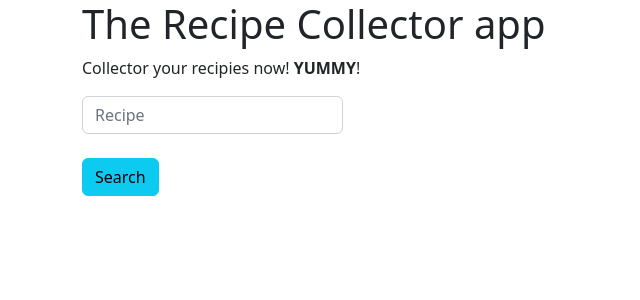
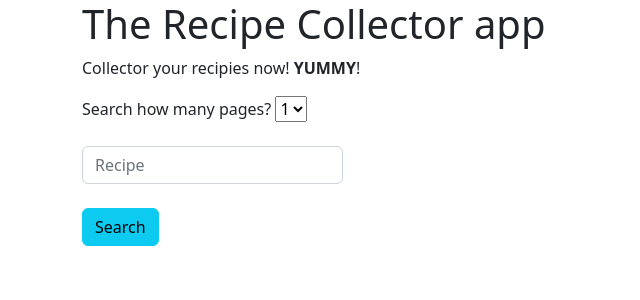
Before and after one commit to bstringer/ingredient_list_app, a Flask app: page /Recipe_Collector in a window 1280 px wide. Shown: the top 300 px of the page, without its empty margins (0-640 px from the left). Run offline with Flask 2, Linux system fonts and the light colour scheme; some libraries are stand-ins or nearby versions.

Commit message:
Working search and resluts page with table of ingreadient and info.

```diff
--- a/main.py
+++ b/main.py
@@ -19,9 +19,13 @@ def home_path():
 @app.route("/collection", methods= ['GET', 'POST'])
 def collection():
     if request.method == 'POST':
+        recipe_obj = {}
+        recipe_list = []
         req_dat = request.form.getlist('chkbx')
-        print("req_dat P", req_dat, flush=True)
-        return_package = web_navigator.web_collect(req_dat)
+        for each in req_dat:
+            recipe_obj.update(json.loads(each))
+        # print("req_dat P", recipe_obj, flush=True)
+        return_package = web_navigator.web_collect(recipe_obj)
     return render_template('resultsPage.html', return_package=return_package)
 
 ##############################################################
@@ -33,7 +37,7 @@ def pass_data():
         req_dat = request.get_json()
         print("POSTED DATA: ", req_dat, flush=True)
         if req_dat['location'] == "webNavSearch":
-            return_package = web_navigator.search_recipe(req_dat['package'])
+            return_package = web_navigator.search_recipe(req_dat)
         else:
             return_package = "Error occured"
         return jsonify(return_package)
--- a/static/js/main.js
+++ b/static/js/main.js
@@ -22,7 +22,8 @@ function search_form(){
     $('#table_here').html("<h3>Working...</h3>")
     var send_package = {
         "location": "webNavSearch",
-        "package": $('#searchbar').val()
+        "package": $('#searchbar').val(),
+        "numpage": $('#numpage').val()
     }
     url = "http://localhost:9000/pass_data"
     ajax_return(url, send_package, create_table, failpass)
@@ -49,32 +50,21 @@ function create_table(recieve_list){
                             <tbody>'
 
     for (const meal in recieve_list) {
+        var meal_obj = {}
+        meal_obj[meal] = recieve_list[meal]
+        console.log("meal_obj", meal_obj)
         request_table += '<tr class="table-default" onclick="selectRow(this)"><td>'
         request_table +='<div class="form-check">'
-        request_table +="<input class='form-check-input' name='chkbx' type='checkbox' value='"+recieve_list[meal]["link"]+"'>\
+        request_table +="<input class='form-check-input' name='chkbx' meal='"+meal+"' type='checkbox' value='"+JSON.stringify(meal_obj)+"'>\
                         </div></td>"
         request_table += '<td>'+meal+'</td>'
         request_table += '<td> <img height="150" width="200" src="'+recieve_list[meal]["image"]+'"></td></tr>'
     }
     request_table += '</tbody></table>'
-    request_table +='</form>'
     $('#table_here').html(request_table)
 }
-
 
 function selectRow(row){
     var firstInput = row.getElementsByTagName('input')[0];
     firstInput.checked = !firstInput.checked;
 }
-
-// function render_menu(){
-//     look_up_list = []
-//     checkboxes = document.getElementsByName("chkbx");
-//     selectedCboxes = Array.prototype.slice.call(checkboxes).filter(ch => ch.checked==true);
-//     for (let i = 0; i < selectedCboxes.length; i++) {
-//         look_up_list.push(selectedCboxes[i].id)
-//     }
-//     console.log("look_up_list: ", look_up_list)
-//     url = window.location.href + "/collection"
-//     ajax_return(url, look_up_list, console.log, console.log)
-// }
--- a/templates/searchpage.html
+++ b/templates/searchpage.html
@@ -18,6 +18,21 @@
       </h1>
       <p class="subtitle">
         Collector your recipies now! <strong>YUMMY</strong>!
+
+        <div>
+          <label for="numpage">Search how many pages?</label>
+          <select id="numpage">
+            <option>1</option>
+            <option>2</option>
+            <option>3</option>
+            <option>4</option>
+            <option>5</option>
+            <option>6</option>
+            <option>7</option>
+            <option>8</option>
+          </select>
+        </div>
+        <br>
 
         <div class="row">
           <div class="col col-lg-3">
--- a/web_navigator.py
+++ b/web_navigator.py
@@ -13,11 +13,12 @@ import time;
 
 PATH = "C:\Program Files (x86)\chromedriver.exe";
 
-def search_recipe(searchword):
+def search_recipe(req_dat):
+    searchword = req_dat['package']
+    pages = int(req_dat['numpage'])
     driver = webdriver.Chrome(PATH);
     driver.get("https://www.allrecipes.com/")
     collect_recipes_obj = {}
-    pages = 5
 
     #Click to open up the searchbar
     search_icon = driver.find_element_by_class_name("general-search__icon-button")
@@ -28,7 +29,6 @@ def search_recipe(searchword):
     search.send_keys(Keys.RETURN)
 
     for i in range(pages):
-        print("pages: ", i, flush=True)
 
         try:
             search_results = WebDriverWait(driver, 10).until(
@@ -52,21 +52,21 @@ def search_recipe(searchword):
 
         next_page = driver.find_element(By.LINK_TEXT, 'NEXT')
         next_page.send_keys(Keys.RETURN)
-        print("next_page", flush=True)
         time.sleep(1)
 
     driver.quit()
     return collect_recipes_obj
 
 
-def web_collect(search_list):
+def web_collect(search_obj):
     driver = webdriver.Chrome(PATH);
     driver.get("https://www.allrecipes.com/")
     parts = []
     recipe_obj = {}
 
-    for recipie_link in search_list:
-        print("recipie_link", recipie_link, flush=True)
+    for meal in search_obj:
+        meal_info = search_obj[meal]
+        recipie_link = meal_info["link"]
         driver.get(recipie_link)
 
         try:
@@ -78,51 +78,67 @@ def web_collect(search_list):
                 EC.presence_of_element_located((By.ID, "mntl-structured-ingredients_1-0"))
             )
 
+            ingredient_string = ""
             info = search_results.find_elements_by_tag_name("p")
             for each_ingredient in info:
                 ingredient = each_ingredient.find_element_by_css_selector('span[data-ingredient-name="true"]')
                 quantity = each_ingredient.find_element_by_css_selector('span[data-ingredient-quantity="true"]')
                 units = each_ingredient.find_element_by_css_selector('span[data-ingredient-unit="true"]')
-                createOrFill_obj(ingredient.text, quantity.text, units.text, recipe_obj)
+                ingredient_string += createOrFill_obj(ingredient.text, quantity.text, units.text)
+
+            search_obj[meal]["ingredients"] = ingredient_string;
 
         except Exception as e:
             print("error: ", e, flush=True)
             # driver.quit()
 
     driver.quit()
-    return recipe_obj
+    return search_obj
 
 
-def createOrFill_obj(ingredient, quantity, units, recipe_obj):
+def createOrFill_obj(ingredient, quantity, units):
     add_to_obj = False
     if units == "":
         units = "single"
-        print("units single: ", flush=True)
 
     if quantity == "":
         quantity = "n/a"
-        print("quantity n/a: ", flush=True)
 
-    try:
-        print("\n ingredient: ", ingredient, units, quantity, flush=True)
-    except Exception as e:
-        print("error: ", e, flush=True)
+    return (quantity + " " + units + " " + ingredient +"<br>")
 
 
-    for used_ingredient in recipe_obj:
-        if ingredient in used_ingredient or used_ingredient in ingredient:
-            add_to_obj = True
-            if units in recipe_obj[used_ingredient]:
-                print("units there: ", ingredient, units, flush=True)
-                recipe_obj[used_ingredient][units].append(quantity);
-            else:
-                print("make object with units: ", ingredient, flush=True)
-                recipe_obj[used_ingredient][units] = [quantity];
 
-    if add_to_obj == False:
-        print("make new object: ", flush=True)
-        recipe_obj[ingredient] = {
-                                units: [quantity]
-                            };
 
-    return True
+# def createOrFill_obj(ingredient, quantity, units, recipe_obj):
+#     add_to_obj = False
+#     if units == "":
+#         units = "single"
+#         print("units single: ", flush=True)
+
+#     if quantity == "":
+#         quantity = "n/a"
+#         print("quantity n/a: ", flush=True)
+
+#     try:
+#         print("\n ingredient: ", ingredient, units, quantity, flush=True)
+#     except Exception as e:
+#         print("error: ", e, flush=True)
+
+
+#     for used_ingredient in recipe_obj:
+#         if ingredient in used_ingredient or used_ingredient in ingredient:
+#             add_to_obj = True
+#             if units in recipe_obj[used_ingredient]:
+#                 print("units there: ", ingredient, units, flush=True)
+#                 recipe_obj[used_ingredient][units].append(quantity);
+#             else:
+#                 print("make object with units: ", ingredient, flush=True)
+#                 recipe_obj[used_ingredient][units] = [quantity];
+
+#     if add_to_obj == False:
+#         print("make new object: ", flush=True)
+#         recipe_obj[ingredient] = {
+#                                 units: [quantity]
+#                             };
+
+#     return True
```
Also changed, not shown: templates/resultsPage.html (+4 -6 lines).
